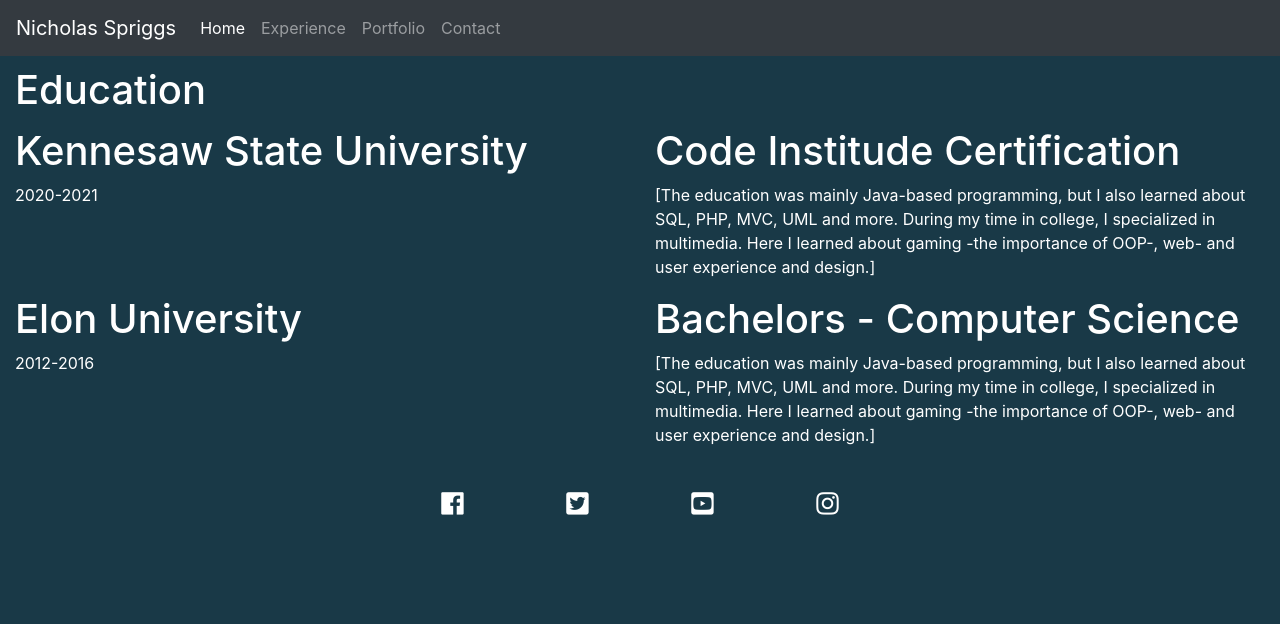
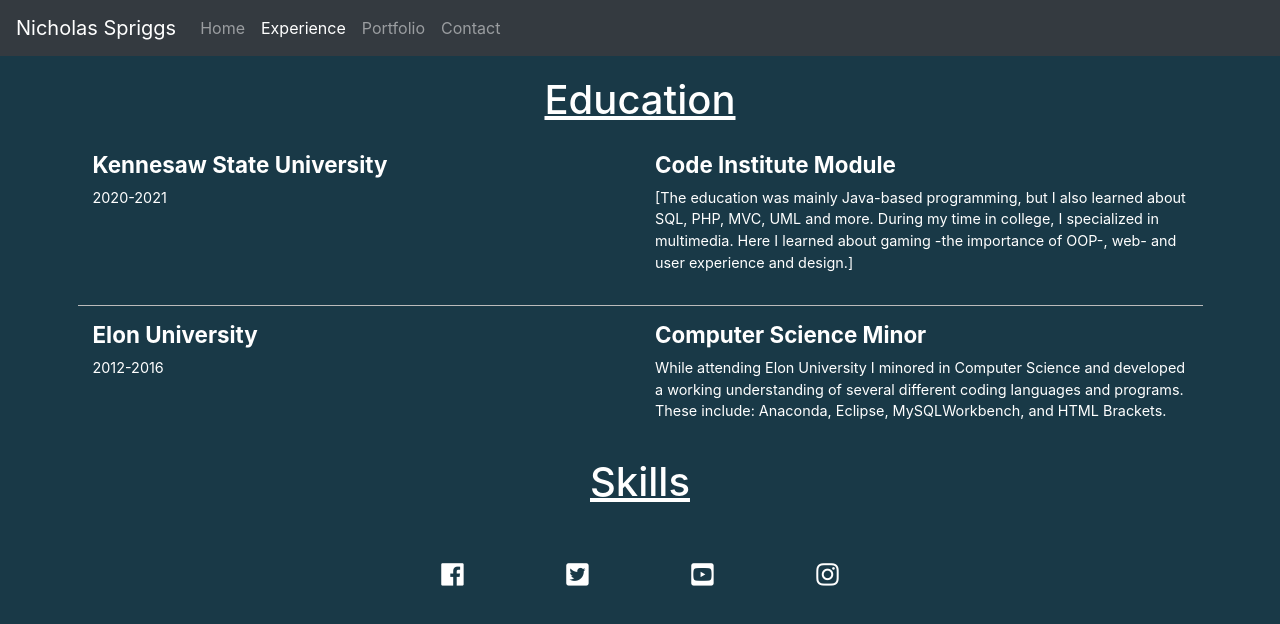
Before and after one commit to NickSpriggs/portfolio-project, a plain HTML site: page experience.html in a window 1280 px wide. Drawn offline with nearby package versions, Linux system fonts and the light colour scheme.

```diff
--- a/assets/css/style.css
+++ b/assets/css/style.css
@@ -27,7 +27,6 @@
 }
 
 .about-me {
-
     margin: 0 auto;
     color: white;
 }
@@ -147,7 +146,29 @@ button[type="submit"] {
     color: white;
 }
 
-.education-title {
-    padding-top: 10px;
-    padding-bottom: 5px;
+.experience-title {
+    padding-top: 20px;
+    padding-bottom: 20px;
+    text-decoration: underline;
 }
+
+.education-info {
+    color: white;
+    max-width: 90%;
+    margin: 0 auto;
+}
+
+.education-info h2 {
+    font-size: 140%;
+    font-weight: bold;
+}
+
+.education-info p {
+    font-size: 90%;
+}
+
+hr.solid-line {
+  border-top: 1px solid #bbb;
+  color: white;
+  width: 100%;
+}
--- a/experience.html
+++ b/experience.html
@@ -19,8 +19,8 @@
 
          <div class="collapse navbar-collapse" id="navbarNavAltMarkup">
              <div class="navbar-nav">
-                 <a class="nav-link active" href="index.html">Home<span class="sr-only">(current)</span></a>
-                 <a class="nav-link" href="experience.html">Experience</a>
+                 <a class="nav-link" href="index.html">Home</a>
+                 <a class="nav-link active" href="experience.html">Experience<span class="sr-only">(current)</span></a>
                  <a class="nav-link" href="portfolio.html">Portfolio</a>
                  <a class="nav-link" href="contact.html">Contact</a>
              </div>
@@ -29,25 +29,39 @@
 </header>
 
 <section class="container-fluid">
-    <div class="row experience-info">
-        <div class="col-lg-12 education-title">
+    <div class="row experience-info justify-content-center">
+        <div class="column experience-title">
             <h1>Education</h1>
         </div>
+    </div>
+
+    <div class="row education-info">
         <div class="col-lg-6">
-            <h1>Kennesaw State University</h1>
+            <h2>Kennesaw State University</h2>
             <p>2020-2021</p>
         </div>
         <div class="col-lg-6">
-            <h1>Code Institude Certification</h1>
+            <h2>Code Institute Module</h2>
             <p>[The education was mainly Java-based programming, but I also learned about SQL, PHP, MVC, UML and more. During my time in college, I specialized in multimedia. Here I learned about gaming -the importance of OOP-, web- and user experience and design.]</p>
         </div>
+
+        <hr class="solid-line">
+
         <div class="col-lg-6">
-            <h1>Elon University</h1>
+            <h2>Elon University</h2>
             <p>2012-2016</p>
         </div>
         <div class="col-lg-6">
-            <h1>Bachelors - Computer Science</h1>
-            <p>[The education was mainly Java-based programming, but I also learned about SQL, PHP, MVC, UML and more. During my time in college, I specialized in multimedia. Here I learned about gaming -the importance of OOP-, web- and user experience and design.]</p>
+            <h2>Computer Science Minor</h2>
+            <p>While attending Elon University I minored in Computer Science and developed a working understanding of several different coding languages and programs. These include: Anaconda, Eclipse, MySQLWorkbench, and HTML Brackets.</p>
+        </div>
+    </div>
+</section>
+
+<section class="container-fluid">
+    <div class="row experience-info justify-content-center">
+        <div class="column experience-title">
+            <h1>Skills</h1>
         </div>
     </div>
 </section>
```
Also changed, not shown: contact.html (+2 -2 lines), index.html (+3 -5 lines), portfolio.html (+2 -2 lines).
